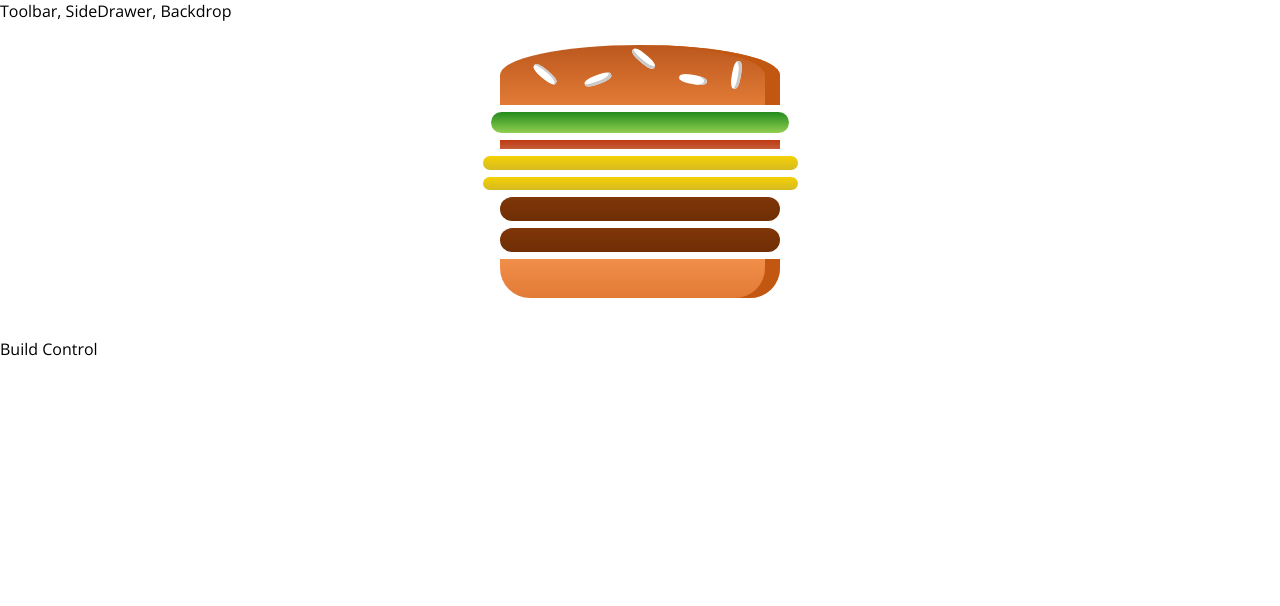
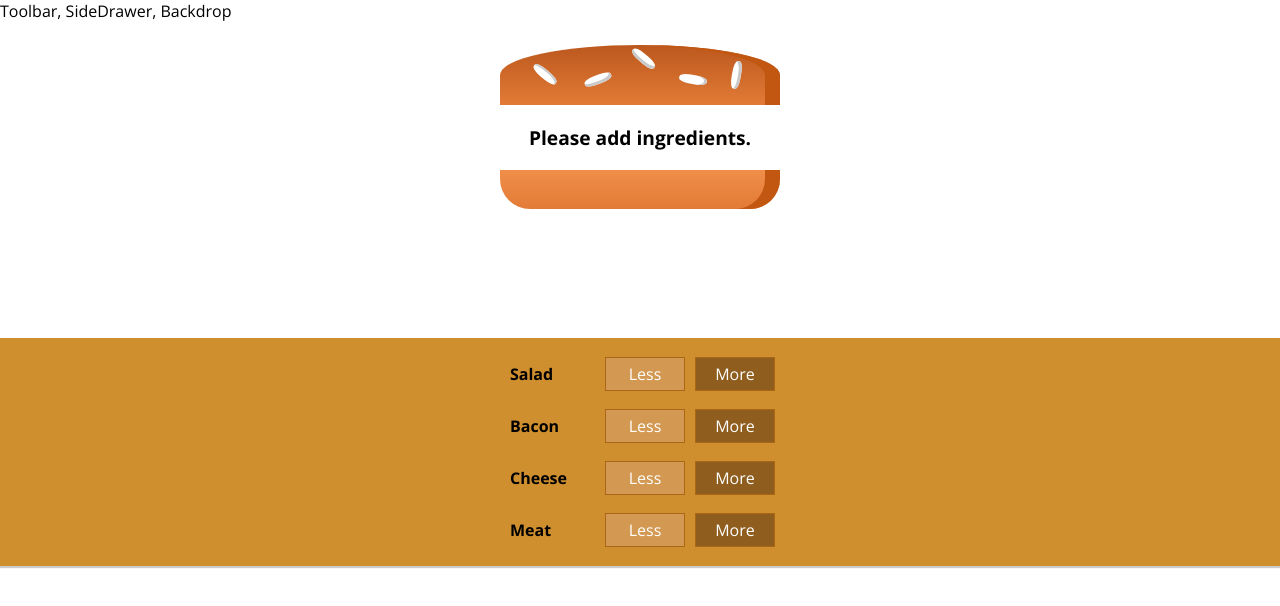
Before and after one commit to NaguitSirAngel/Angel-s-Burger-Builder, a React (Create React App) app: page / in a window 1280 px wide. Shown: the top 606 px of the page. Built offline with nearby package versions, Linux system fonts and the light colour scheme.

Commit message:
BuilderControls

```diff
--- /dev/null
+++ b/src/components/Burger/BuildControls/BuildControl/BuildControl.js
@@ -0,0 +1,13 @@
+import React from 'react';
+
+import classes from './BuildControl.module.css';
+
+const buildControl = (props) => (
+    <div className={classes.BuildControl}>
+        <div className={classes.Label}>{props.label}</div>
+        <button className={classes.Less}>Less</button>
+        <button className={classes.More} onClick={props.added}>More</button>
+    </div>
+);
+
+export default buildControl;
--- /dev/null
+++ b/src/components/Burger/BuildControls/BuildControl/BuildControl.module.css
@@ -0,0 +1,56 @@
+.BuildControl {
+    display: flex;
+    justify-content: space-between;
+    align-items: center;
+    margin: 5px 0;
+}
+
+.BuildControl button {
+    display: block;
+    font: inherit;
+    padding: 5px;
+    margin: 0 5px;
+    width: 80px;
+    border: 1px solid #AA6817;
+    cursor: pointer;
+    outline: none;
+}
+
+.BuildControl button:disabled {
+    background-color: #AC9980;
+    border: 1px solid #7E7365;
+    color: #ccc;
+    cursor: default;
+}
+
+.BuildControl button:hover:disabled {
+    background-color: #AC9980;
+    color: #ccc;
+    cursor: not-allowed;
+}
+
+.Label {
+    padding: 10px;
+    font-weight: bold;
+    width: 80px;
+}
+
+.BuildControl .Less {
+    background-color: #D39952;
+    color: white;
+}
+
+.BuildControl .More {
+    background-color: #8F5E1E;
+    color: white;
+}
+
+.BuildControl .Less:hover, .BuildControl .Less:active {
+    background-color: #DAA972;
+    color: white;
+}
+
+.BuildControl .More:hover,.BuildControl .More:active {
+    background-color: #99703F;
+    color: white;
+}
--- /dev/null
+++ b/src/components/Burger/BuildControls/BuildControls.js
@@ -0,0 +1,26 @@
+import React from 'react';
+
+import BuildControl from './BuildControl/BuildControl';
+import classes from './BuildControls.module.css';
+
+const controls = [
+    { label: 'Salad', type: 'salad'},
+    { label: 'Bacon', type: 'bacon'},
+    { label: 'Cheese', type: 'cheese'},
+    { label: 'Meat', type: 'meat'},
+];
+
+//looping through the controls
+const buildControls = (props) => (
+    <div className={classes.BuildControls}>
+        {controls.map( ctrl => (
+            <BuildControl
+            key={ctrl.label}
+            label={ctrl.label}
+            added={() => props.ingredientAdded(ctrl.type)}
+            />
+        ))}
+    </div>
+);
+
+export default buildControls;
--- /dev/null
+++ b/src/components/Burger/BuildControls/BuildControls.module.css
@@ -0,0 +1,10 @@
+.BuildControls{
+    width: 100%;
+    background-color: #CF8F2E;
+    display: flex;
+    flex-flow: column;
+    align-items: center;
+    box-shadow: 0 2px 1px #ccc;
+    margin: auto;
+    padding: 10px 0;
+}
--- a/src/components/Burger/Burger.js
+++ b/src/components/Burger/Burger.js
@@ -6,15 +6,22 @@
 const burger = (props) => {
     //convert props.ingredient obj to array
     //.keys() returns arrays
-    const transformedIngredients = Object.keys(props.ingredients)
+    let transformedIngredients = Object.keys(props.ingredients)
     .map(igKey => { //console.log('hey ' + igKey);
         //console.log(props.ingredients[igKey]);
         //console.log(Array(props.ingredients[igKey]));
         return [...Array(props.ingredients[igKey])].map((_, i) => {
+            //console.log(igKey + i)
             return <BurgerIngredient key ={igKey + i} type={igKey}/>
         }) // [ whatever , 1]
-    });
-
+    }).reduce((arr, el) => {
+        return arr.concat(el)
+    }, []);
+    //console.log(transformedIngredients);
+    //checking if no ingredients
+    if(transformedIngredients.length === 0) {
+        transformedIngredients= <p>Please add ingredients.</p>
+    }
     return(
         <div className={classes.Burger}>
             <BurgerIngredient type="bread-top"/>
--- a/src/containers/BurgerBuilder/BurgerBuilder.js
+++ b/src/containers/BurgerBuilder/BurgerBuilder.js
@@ -1,23 +1,49 @@
 import React, { Component } from 'react';
 import Aux from '../../hoc/Auxillary';
 import Burger from '../../components/Burger/Burger';
+import BuildControls from '../../components/Burger/BuildControls/BuildControls';
+
+const INGREDIENT_PRICES = {
+    salad: 0.5,
+    chesese: 0.4,
+    meat: 1.3,
+    bacon: 0.7
+}
 
 class BurgerBuilder extends Component{
     state = {
         ingredients: {
-            salad: 1,
-            bacon: 1,
-            cheese: 2,
-            meat: 2
-        }
+            salad: 0,
+            bacon: 0,
+            cheese: 0,
+            meat: 0
+        },
+        totalPrice: 4
     }
 
+    addIngredientHandler = (type) => {
+        const oldCount = this.state.ingredients[type];
+        const updatedCount = oldCount + 1;
+        const upgradedIngredients = {
+            ...this.state.ingredients
+        };
+        //console.log(upgradedIngredients)
+        upgradedIngredients[type] = updatedCount;
+        const priceAddition = INGREDIENT_PRICES[type];
+        const oldPrice = this.state.totalPrice;
+        const newPrice = oldPrice + priceAddition;
+        this.setState({totalPrice: newPrice, ingredients: upgradedIngredients});
+    }
+
+    removeIngredientHandler = (type) => {
+
+    }
 
     render() {
         return (
             <Aux>
                 <Burger ingredients={this.state.ingredients}/>
-                <div>Build Control</div>
+                <BuildControls ingredientAdded={this.addIngredientHandler}/>
             </Aux>
         );
     }
```
